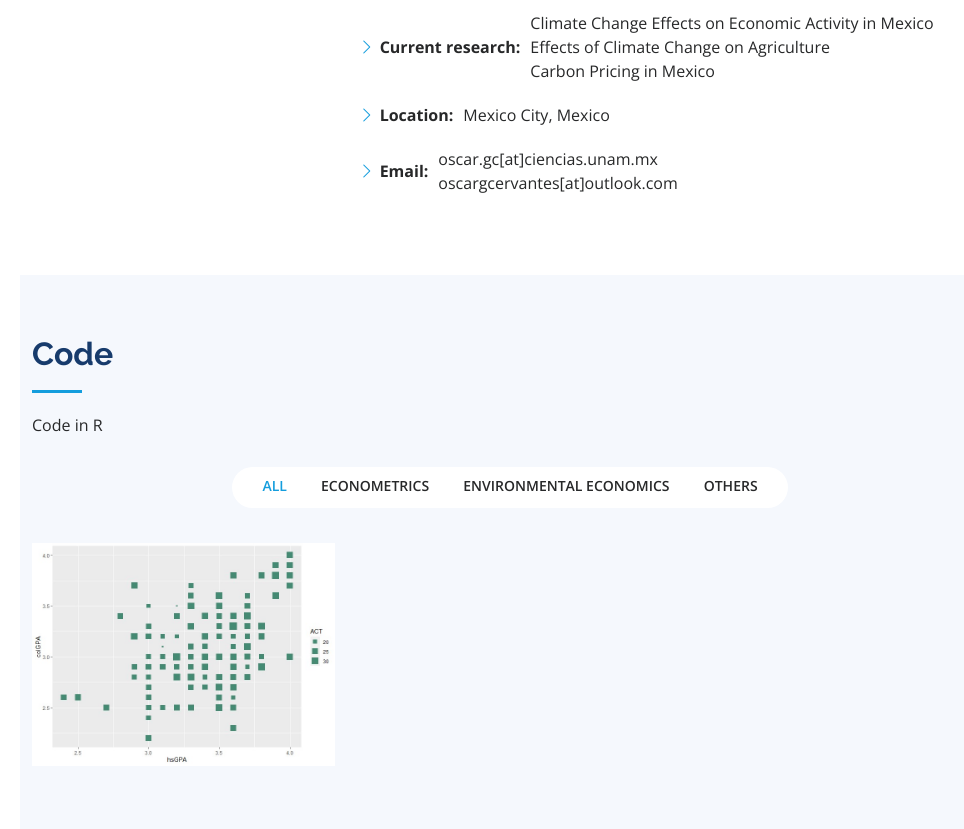
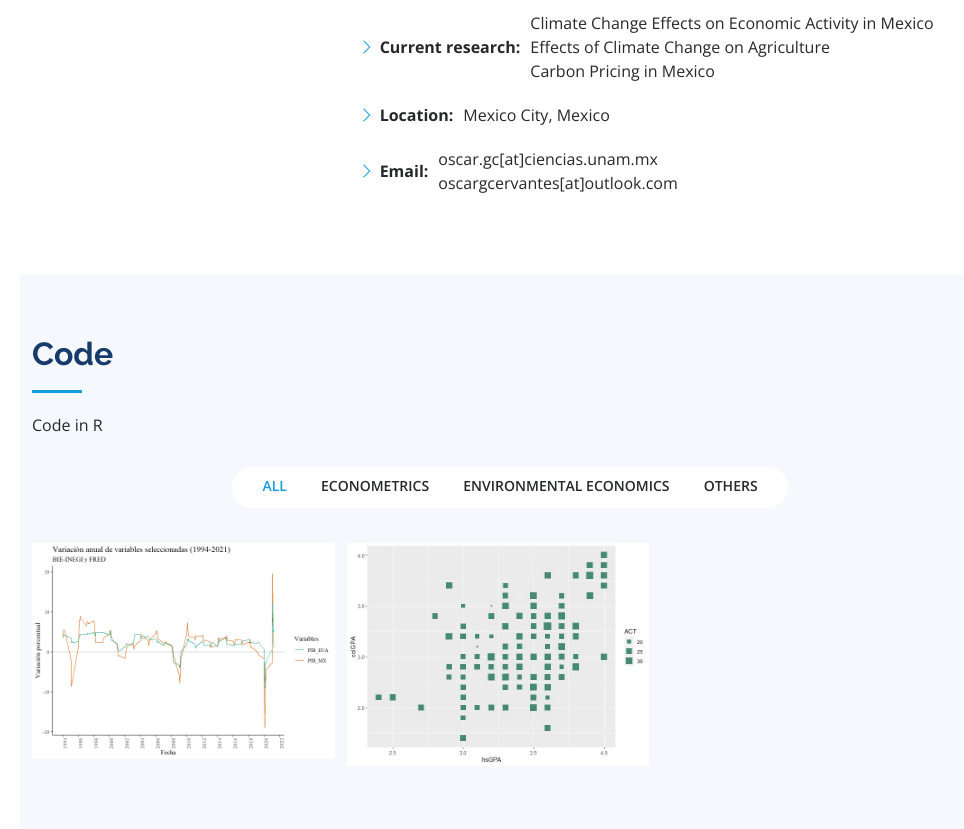
Before and after one commit to oscar-g-cervantes/oscar-g-cervantes.github.io, a plain HTML site: page index.html in a window 1280 px wide. Shown: the part 1205-2034 px from the top of the page, without its empty margins (280-1244 px from the left). Drawn offline with nearby package versions, Linux system fonts and the light colour scheme.

Commit message:
Actualización

```diff
--- a/index.html
+++ b/index.html
@@ -126,8 +126,18 @@ I obtained my bachelor's degree in economics with honors from the UNAM.</p>
           </div>
         </div>
 
+
         <div class="row portfolio-container" data-aos="fade-up" data-aos-delay="100">
+          <div class="col-lg-4 col-md-6 portfolio-item filter-ecometrics">
+            <div class="portfolio-wrap">
+              <img src="assets/img/portfolio/PIB_MX_EUA.jpg" class="img-fluid" alt="">
+              <div class="portfolio-links">
+                <a href="https://oscar-g-cervantes.github.io/normalidad_y_homocedasticidad/" title="Normalidad y homocedasticidad"><i class="bx bx-link"></i></a>
 
+              </div>
+            </div>
+          </div>
+        <div class="row portfolio-container" data-aos="fade-up" data-aos-delay="100">
           <div class="col-lg-4 col-md-6 portfolio-item filter-ecometrics">
             <div class="portfolio-wrap">
               <img src="assets/img/portfolio/RL1_Wooldriedge.jpg" class="img-fluid" alt="">
@@ -137,8 +147,8 @@ I obtained my bachelor's degree in economics with honors from the UNAM.</p>
             </div>
           </div>
 
+
         </div>
-
       </div>
     </section><!-- End Code Section -->
 
```
Also changed, not shown: assets/img/portfolio/PIB_MX_EUA.jpg (added), assets/img/portfolio/PIB_MX_EUA.png (added).
